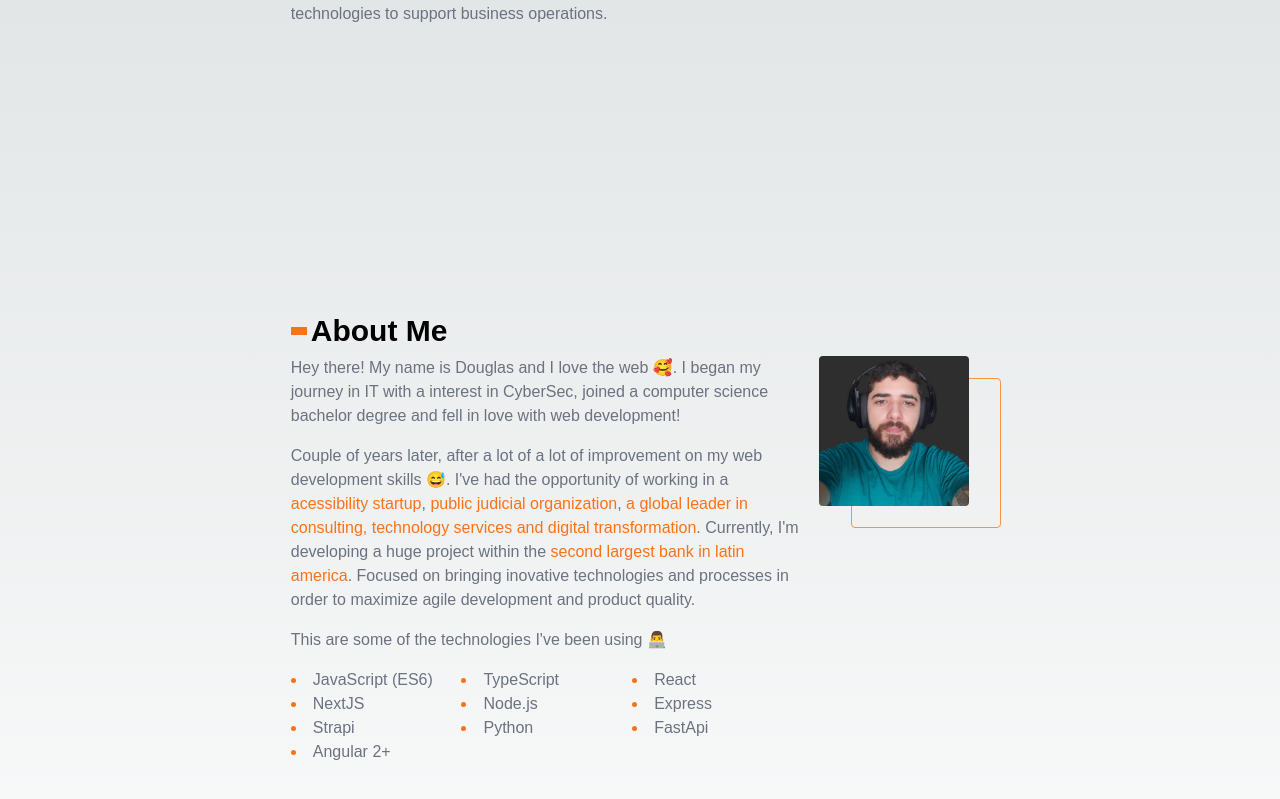
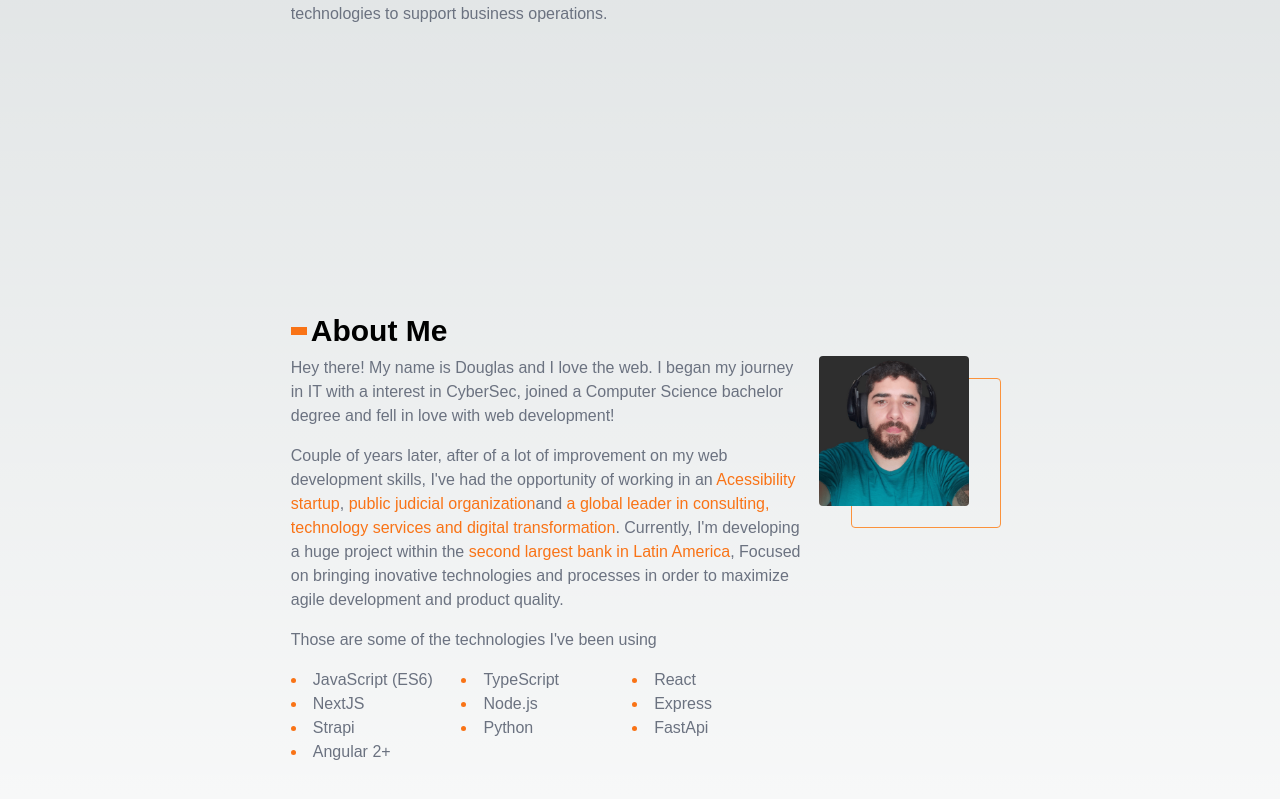
Before and after one commit to douglaschalegre/portifolio, a Next.js app: page / in a window 1280 px wide. Shown: the part 493-1292 px from the top of the page. Built offline with nearby package versions, Linux system fonts and the light colour scheme.

Commit message:
fix: Fixes typos and grammar

```diff
--- a/src/app/page.tsx
+++ b/src/app/page.tsx
@@ -34,22 +34,22 @@ export default function Home() {
           <div className='flex flex-col sm:flex-row gap-4'>
             <div className='flex gap-4 flex-col sm:justify-between'>
               <Text className='text-gray-500 max-w-lg'>
-                Hey there! My name is Douglas and I love the web 🥰. I began my
-                journey in IT with a interest in CyberSec, joined a computer
-                science bachelor degree and fell in love with web development!
+                Hey there! My name is Douglas and I love the web. I began my
+                journey in IT with a interest in CyberSec, joined a Computer
+                Science bachelor degree and fell in love with web development!
               </Text>
               <Text className='text-gray-500 max-w-lg'>
-                Couple of years later, after a lot of a lot of improvement on my
-                web development skills 😅. I&apos;ve had the opportunity of
-                working in a{' '}
+                Couple of years later, after of a lot of improvement on my web
+                development skills, I&apos;ve had the opportunity of working in
+                an{' '}
                 <a href='https://t-hand.com.br/' className='text-orange-500'>
-                  acessibility startup
+                  Acessibility startup
                 </a>
                 ,{' '}
                 <a href='https://www.tjal.jus.br/' className='text-orange-500'>
                   public judicial organization
                 </a>
-                ,{' '}
+                and{' '}
                 <a
                   href='https://www.capgemini.com/'
                   className='text-orange-500'
@@ -59,13 +59,13 @@ export default function Home() {
                 </a>
                 . Currently, I&apos;m developing a huge project within the{' '}
                 <a href='https://www.bb.com.br/' className='text-orange-500'>
-                  second largest bank in latin america
+                  second largest bank in Latin America
                 </a>
-                . Focused on bringing inovative technologies and processes in
+                , Focused on bringing inovative technologies and processes in
                 order to maximize agile development and product quality.
               </Text>
               <Text>
-                This are some of the technologies I&apos;ve been using 👨‍💻
+                Those are some of the technologies I&apos;ve been using
               </Text>
               <ul className='text-gray-500 max-w-lg grid grid-cols-2 sm:grid-cols-3'>
                 <li className='list-disc list-inside marker:text-orange-500'>
```
